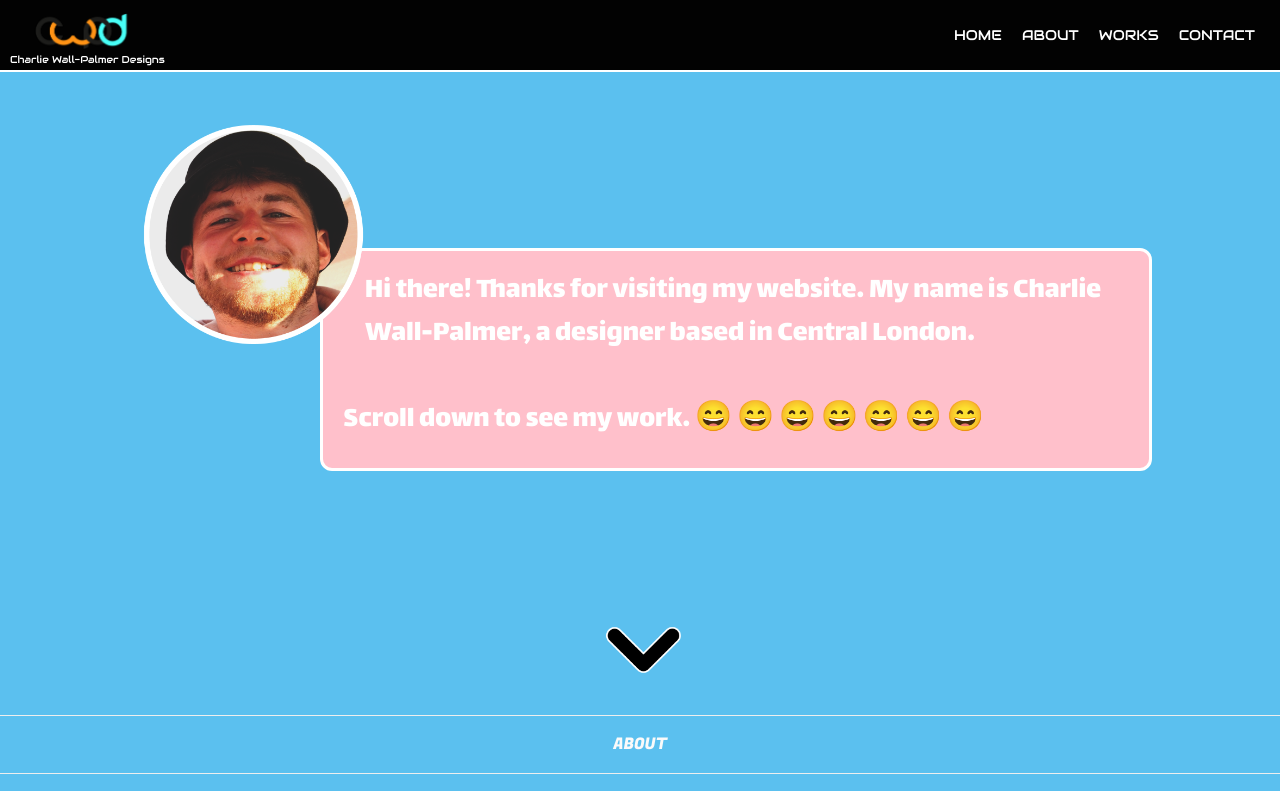
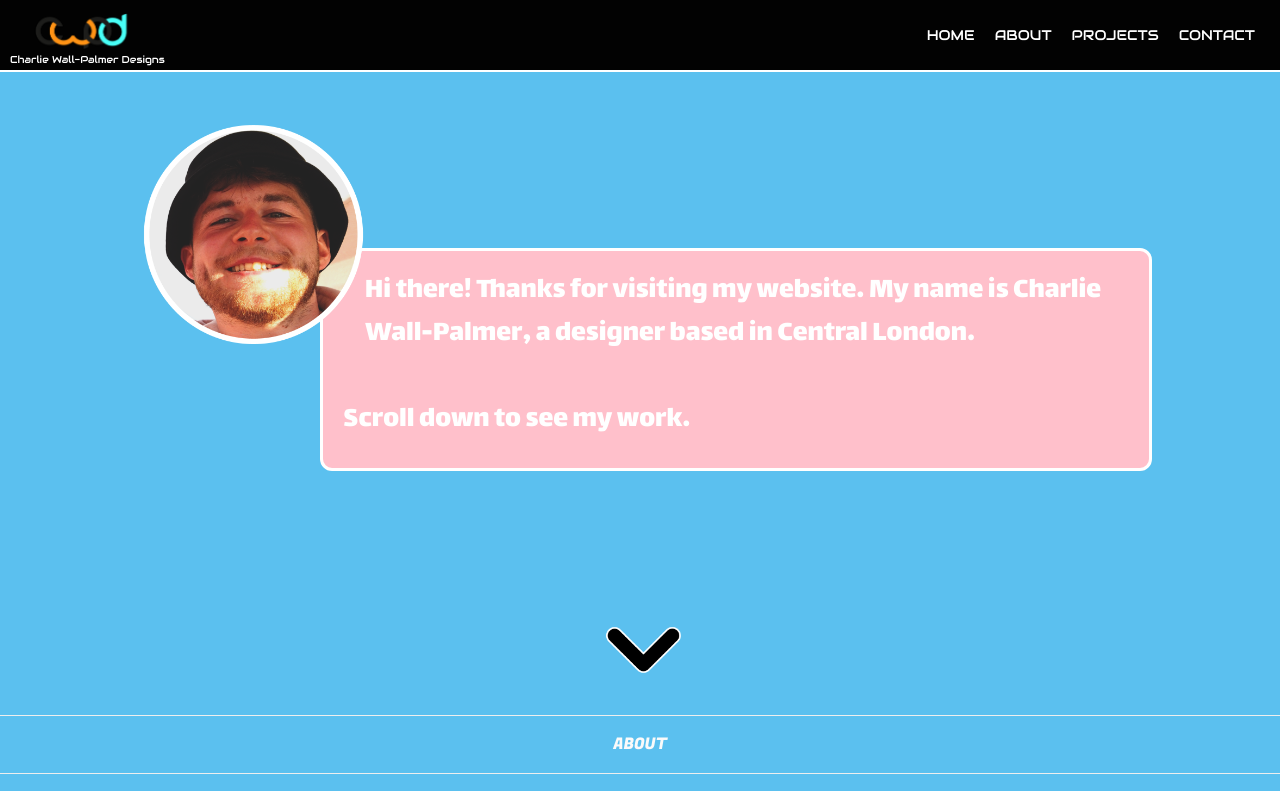
Before and after one commit to cwpdesigns/cwpdesigns.github.io, a plain HTML site: page index.html in a window 1280 px wide. Shown: the top 791 px of the page. Drawn offline with nearby package versions, Linux system fonts and the light colour scheme; a web font is replaced by a local one.

Commit message:
Update index.html

```diff
--- a/index.html
+++ b/index.html
@@ -30,9 +30,9 @@
 
     <div class="mainmenu"><ul class="topnav">
         <li><a href="#CONTACT">CONTACT</a></li>
-        <li><a href="#WORKS">WORKS</a></li>
+        <li><a href="#PROJECTS">PROJECTS</a></li>
         <li><a href="#ABOUT">ABOUT</a></li>
-        <li><a href="Index.html">HOME</a></li>
+        <li><a href="index.html">HOME</a></li>
        </ul>
     </div>
     <div class="logo"><img src="/Images/cwpdnew.png" alt=""></div>
@@ -46,7 +46,7 @@
 <br>
 <span class="cwp"><img src="/Images/me.png" alt="CWP" style="float:left;width:35%;height:35%;">
 </span>
-<p style="padding-bottom:2%;margin-left:25%;margin-right: 10%;background-color: pink;">Hi there! Thanks for visiting my website. My name is Charlie Wall-Palmer, a designer based in Central London. <br> <br>Scroll down to see my work. &#128516 &#128516 &#128516 &#128516 &#128516 &#128516 &#128516</p>
+<p style="padding-bottom:2%;margin-left:25%;margin-right: 10%;background-color: pink;">Hi there! Thanks for visiting my website. My name is Charlie Wall-Palmer, a designer based in Central London. <br> <br>Scroll down to see my work.</p>
 
 <span class="arrow"><a href="#ABOUT"><img src="/Images/downarrow2.png" alt="down-arrow" style="width:40%;height:40%;"></span></a>
 
```
